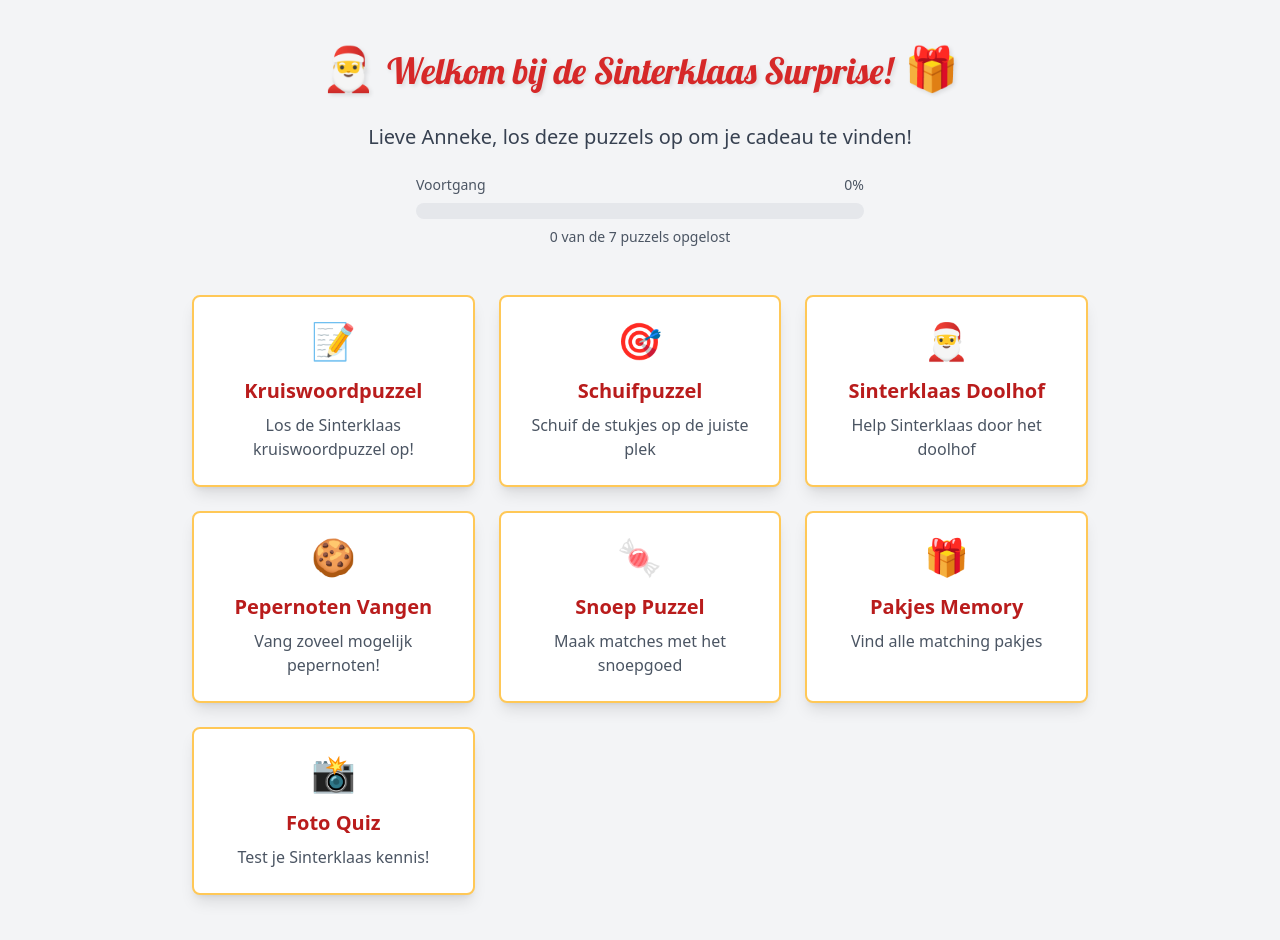
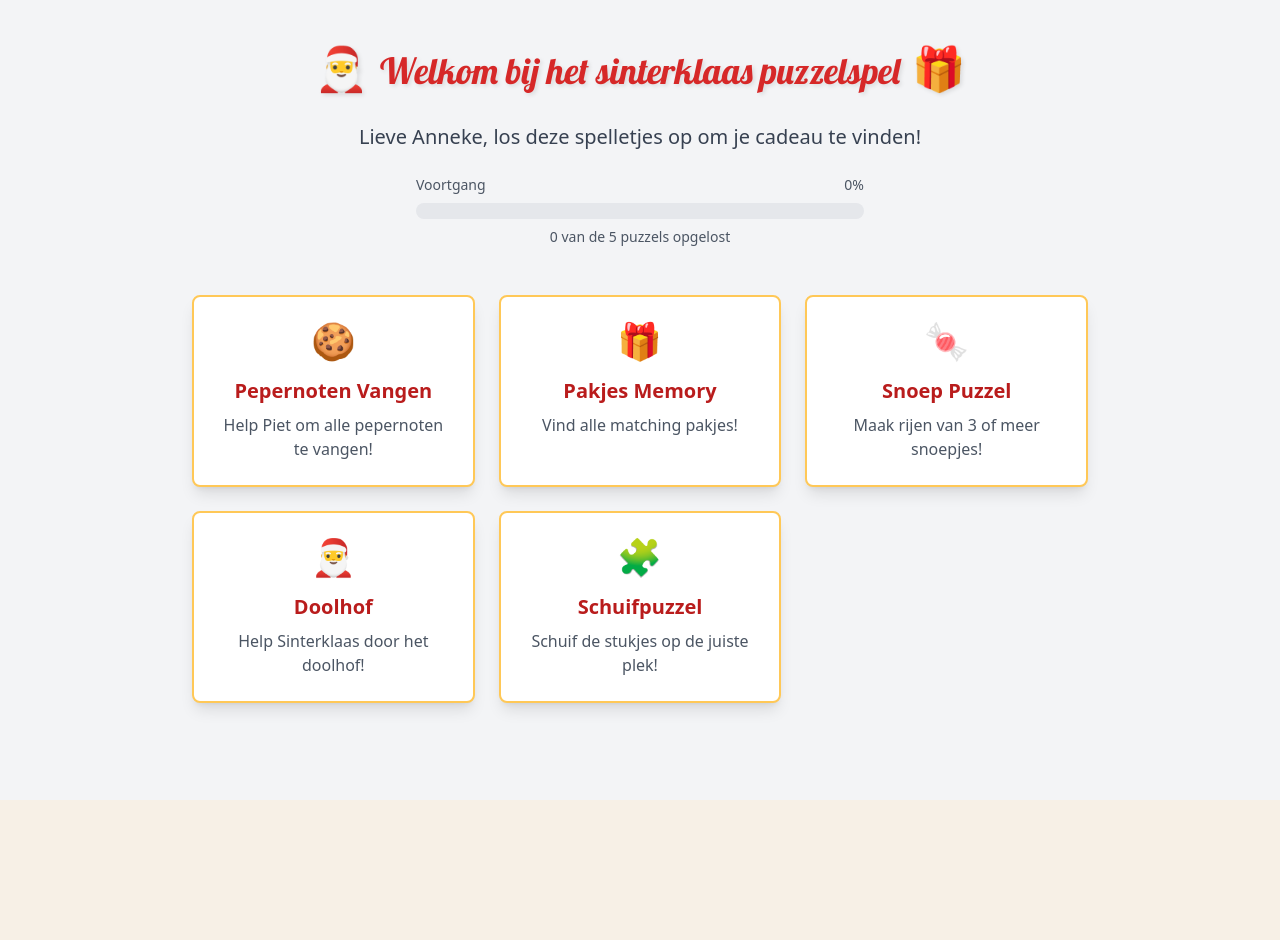
Before and after one commit to klaaseb/sinterklaas-surprise, a Vue app: page /#/ in a window 1280 px wide. Shown: the top 940 px of the page. After the commit the page ends 800 px from the top, so only its background shows below. Built offline with nearby package versions, Linux system fonts and the light colour scheme.

Commit message:
last changes

```diff
--- a/package.json
+++ b/package.json
@@ -11,6 +11,7 @@
   },
   "dependencies": {
     "@vueuse/gesture": "^2.0.0",
+    "canvas-confetti": "^1.9.3",
     "pinia": "^2.2.8",
     "tailwindcss": "^3.4.16",
     "vue": "^3.5.13",
@@ -18,6 +19,7 @@
     "vuedraggable": "^4.1.0"
   },
   "devDependencies": {
+    "@types/canvas-confetti": "^1.6.4",
     "@vitejs/plugin-vue": "^5.2.1",
     "autoprefixer": "^10.4.20",
     "gh-pages": "^6.2.0",
--- a/src/components/CatchGame/CatchGame.vue
+++ b/src/components/CatchGame/CatchGame.vue
@@ -31,7 +31,10 @@ const moveBag = (e: MouseEvent | Touch) => {
 
 const handleTouch = (e: TouchEvent) => {
   e.preventDefault()
-  moveBag(e.touches[0])
+  const rect = (e.target as HTMLElement).getBoundingClientRect()
+  const touch = e.touches[0]
+  const x = Math.max(bagWidth/2, Math.min(touch.clientX - rect.left, gameWidth - bagWidth/2))
+  bagPosition.value = x
 }
 
 // Voeg nieuwe pepernoot toe
@@ -100,8 +103,8 @@ onUnmounted(() => {
       class="relative bg-blue-100 rounded-lg overflow-hidden cursor-none"
       :style="{ width: `${gameWidth}px`, height: `${gameHeight}px` }"
       @mousemove="moveBag"
-      @touchmove="handleTouch"
-      @touchstart="handleTouch"
+      @touchmove.prevent="handleTouch"
+      @touchstart.prevent="handleTouch"
     >
       <!-- Vallende pepernoten -->
       <div
@@ -120,7 +123,7 @@ onUnmounted(() => {
 
       <!-- Sinterklaas zak -->
       <div
-        class="absolute bottom-0 text-5xl"
+        class="absolute bottom-0 text-5xl pointer-events-none"
         :style="{
           left: `${bagPosition - bagWidth/2}px`,
           width: `${bagWidth}px`,
--- a/src/components/MazePuzzle/MazeGrid.vue
+++ b/src/components/MazePuzzle/MazeGrid.vue
@@ -113,14 +113,11 @@ onUnmounted(() => {
 </script>
 
 <template>
-  <div
-    class="flex flex-col items-center gap-4"
-    @touchstart="handleTouchStart"
-    @touchend="handleTouchEnd"
-  >
+  <div class="flex items-start gap-8">
+    <div class="flex flex-col items-center gap-4">
       <div class="text-center mb-4">
         <p>Help Sinterklaas het pakje te vinden!</p>
-      <p class="text-sm text-gray-600">Gebruik de pijltjestoetsen of swipe om te bewegen</p>
+        <p class="text-sm text-gray-600">Gebruik de pijltjestoetsen of de knoppen om te bewegen</p>
       </div>
 
       <div class="grid gap-1 p-4 bg-gray-100 rounded-lg">
@@ -147,35 +144,38 @@ onUnmounted(() => {
           </div>
         </div>
       </div>
+    </div>
 
-    <!-- Mobile controls -->
-    <div class="md:hidden grid grid-cols-3 gap-2 mt-4">
+    <!-- Extra grote controls met voldoende ruimte -->
+    <div class="w-48 flex flex-col items-center gap-4 self-center">
       <button
-        class="p-4 bg-gray-200 rounded"
+        class="w-16 h-16 bg-gray-200 rounded hover:bg-gray-300 flex items-center justify-center text-2xl"
+        @click="movePlayer(0, -1)"
+      >
+        ⬆️
+      </button>
+
+      <div class="flex gap-4">
+        <button
+          class="w-16 h-16 bg-gray-200 rounded hover:bg-gray-300 flex items-center justify-center text-2xl"
           @click="movePlayer(-1, 0)"
         >
           ⬅️
         </button>
-      <div class="grid grid-rows-2 gap-2">
         <button
-          class="p-4 bg-gray-200 rounded"
-          @click="movePlayer(0, -1)"
+          class="w-16 h-16 bg-gray-200 rounded hover:bg-gray-300 flex items-center justify-center text-2xl"
+          @click="movePlayer(1, 0)"
         >
-          ⬆️
+          ➡️
         </button>
+      </div>
+
       <button
-          class="p-4 bg-gray-200 rounded"
+        class="w-16 h-16 bg-gray-200 rounded hover:bg-gray-300 flex items-center justify-center text-2xl"
         @click="movePlayer(0, 1)"
       >
         ⬇️
       </button>
     </div>
-      <button
-        class="p-4 bg-gray-200 rounded"
-        @click="movePlayer(1, 0)"
-      >
-        ➡️
-      </button>
-    </div>
   </div>
 </template>
--- a/src/router/index.ts
+++ b/src/router/index.ts
@@ -1,11 +1,12 @@
 import { createRouter, createWebHashHistory } from 'vue-router'
 import HomeView from '../views/HomeView.vue'
-import CrosswordView from '../views/CrosswordView.vue'
 import SlidingView from '../views/SlidingView.vue'
 import MazeView from '../views/MazeView.vue'
 import CatchView from '../views/CatchView.vue'
 import CandyView from '../views/CandyView.vue'
 import MemoryView from '../views/MemoryView.vue'
+import VictoryView from '../views/VictoryView.vue'
+import { useGameStore } from '../stores/game'
 
 const router = createRouter({
   history: createWebHashHistory(),
@@ -16,9 +17,24 @@ const router = createRouter({
       component: HomeView
     },
     {
-      path: '/crossword',
-      name: 'crossword',
-      component: CrosswordView
+      path: '/catch',
+      name: 'catch',
+      component: CatchView
+    },
+    {
+      path: '/memory',
+      name: 'memory',
+      component: MemoryView
+    },
+    {
+      path: '/candy',
+      name: 'candy',
+      component: CandyView
+    },
+    {
+      path: '/maze',
+      name: 'maze',
+      component: MazeView
     },
     {
       path: '/sliding',
@@ -26,24 +42,20 @@ const router = createRouter({
       component: SlidingView
     },
     {
-      path: '/maze',
-      name: 'maze',
-      component: MazeView
-    },
-    {
-      path: '/catch',
-      name: 'catch',
-      component: CatchView
-    },
-    {
-      path: '/candy',
-      name: 'candy',
-      component: CandyView
-    },
-    {
-      path: '/memory',
-      name: 'memory',
-      component: MemoryView
+      path: '/victory',
+      name: 'victory',
+      component: VictoryView,
+      beforeEnter: (to, from, next) => {
+        const gameStore = useGameStore()
+        const allGames = ['catch', 'memory', 'candy', 'maze', 'sliding']
+        const allCompleted = allGames.every(game => gameStore.isPuzzleCompleted(game))
+
+        if (allCompleted) {
+          next()
+        } else {
+          next('/')
+        }
+      }
     }
   ]
 })
--- a/src/stores/game.ts
+++ b/src/stores/game.ts
@@ -18,7 +18,7 @@ export const useGameStore = defineStore('game', {
 
     totalProgress: (state) => {
       // Update naar 7 totale puzzels
-      return (state.completedPuzzles.length / 7) * 100
+      return (state.completedPuzzles.length / 5) * 100
     }
   },
 
--- a/src/views/HomeView.vue
+++ b/src/views/HomeView.vue
@@ -1,63 +1,60 @@
 <script setup lang="ts">
+import { computed, watchEffect } from 'vue'
+import { useRouter } from 'vue-router'
 import { useGameStore } from '../stores/game'
-import { computed } from 'vue'
 
+const router = useRouter()
 const gameStore = useGameStore()
 
 const games = [
   {
-    id: 'crossword',
-    route: '/crossword',
-    title: 'Kruiswoordpuzzel',
-    icon: '📝',
-    description: 'Los de Sinterklaas kruiswoordpuzzel op!'
+    id: 'catch',
+    title: 'Pepernoten Vangen',
+    description: 'Help Piet om alle pepernoten te vangen!',
+    icon: '🍪',
+    route: '/catch'
+  },
+  {
+    id: 'memory',
+    title: 'Pakjes Memory',
+    description: 'Vind alle matching pakjes!',
+    icon: '🎁',
+    route: '/memory'
+  },
+  {
+    id: 'candy',
+    title: 'Snoep Puzzel',
+    description: 'Maak rijen van 3 of meer snoepjes!',
+    icon: '🍬',
+    route: '/candy'
+  },
+  {
+    id: 'maze',
+    title: 'Doolhof',
+    description: 'Help Sinterklaas door het doolhof!',
+    icon: '🎅',
+    route: '/maze'
   },
   {
     id: 'sliding',
-    route: '/sliding',
     title: 'Schuifpuzzel',
-    icon: '🎯',
-    description: 'Schuif de stukjes op de juiste plek'
-  },
-  {
-    id: 'maze',
-    route: '/maze',
-    title: 'Sinterklaas Doolhof',
-    icon: '🎅',
-    description: 'Help Sinterklaas door het doolhof'
-  },
-  {
-    id: 'catch',
-    route: '/catch',
-    title: 'Pepernoten Vangen',
-    icon: '🍪',
-    description: 'Vang zoveel mogelijk pepernoten!'
-  },
-  {
-    id: 'candy',
-    route: '/candy',
-    title: 'Snoep Puzzel',
-    icon: '🍬',
-    description: 'Maak matches met het snoepgoed'
-  },
-  {
-    id: 'memory',
-    route: '/memory',
-    title: 'Pakjes Memory',
-    icon: '🎁',
-    description: 'Vind alle matching pakjes'
-  },
-  {
-    id: 'quiz',
-    route: '/quiz',
-    title: 'Foto Quiz',
-    icon: '📸',
-    description: 'Test je Sinterklaas kennis!'
+    description: 'Schuif de stukjes op de juiste plek!',
+    icon: '🧩',
+    route: '/sliding'
   }
 ]
 
 const progress = computed(() => {
   return Math.round((gameStore.completedPuzzles.length / games.length) * 100)
+})
+
+// Check direct en reageer op veranderingen in completedPuzzles
+watchEffect(() => {
+  const allGamesCompleted = games.every(game => gameStore.isPuzzleCompleted(game.id))
+  if (allGamesCompleted) {
+    console.log('Alle spellen voltooid, navigeren naar victory pagina')
+    router.push('/victory')
+  }
 })
 
 const isPuzzleCompleted = (puzzleId: string) => {
@@ -70,12 +67,12 @@ const isPuzzleCompleted = (puzzleId: string) => {
     <div class="max-w-4xl mx-auto">
       <h1 class="text-4xl mb-8">
         <span class="festive-icon">🎅</span>
-        Welkom bij de Sinterklaas Surprise!
+            Welkom bij het sinterklaas puzzelspel
         <span class="festive-icon">🎁</span>
       </h1>
 
       <p class="text-xl mb-6 text-gray-700">
-        Lieve Anneke, los deze puzzels op om je cadeau te vinden!
+        Lieve Anneke, los deze spelletjes op om je cadeau te vinden!
       </p>
 
       <!-- Voortgangsbalk -->
--- /dev/null
+++ b/src/views/VictoryView.vue
@@ -0,0 +1,71 @@
+<script setup lang="ts">
+import { onMounted, ref } from 'vue'
+import confetti from 'canvas-confetti'
+
+const showMessage = ref(false)
+
+onMounted(() => {
+  // Start confetti
+  const duration = 3 * 1000
+  const end = Date.now() + duration
+
+  const colors = ['#ff0000', '#00ff00', '#0000ff', '#ffff00', '#ff00ff']
+
+  ;(function frame() {
+    confetti({
+      particleCount: 5,
+      angle: 60,
+      spread: 55,
+      origin: { x: 0 },
+      colors: colors
+    })
+
+    confetti({
+      particleCount: 5,
+      angle: 120,
+      spread: 55,
+      origin: { x: 1 },
+      colors: colors
+    })
+
+    if (Date.now() < end) {
+      requestAnimationFrame(frame)
+    } else {
+      // Toon bericht na confetti
+      setTimeout(() => {
+        showMessage.value = true
+      }, 500)
+    }
+  }())
+})
+</script>
+
+<template>
+  <div class="min-h-screen flex items-center justify-center bg-sinterklaas-cream">
+    <div
+      v-if="showMessage"
+      class="text-center p-8 bg-white rounded-lg shadow-xl transform animate-fade-in"
+    >
+      <h1 class="text-3xl font-bold mb-6 text-red-600">
+        🎉 Gefeliciteerd! 🎉
+      </h1>
+      <p class="text-xl mb-4">
+        Je hebt alle spelletjes voltooid!
+      </p>
+      <p class="text-2xl font-bold text-green-600 mt-8">
+        Het cadeautje ligt onder het bed van Klaas en Jo
+      </p>
+    </div>
+  </div>
+</template>
+
+<style scoped>
+@keyframes fadeIn {
+  from { opacity: 0; transform: translateY(20px); }
+  to { opacity: 1; transform: translateY(0); }
+}
+
+.animate-fade-in {
+  animation: fadeIn 1s ease-out forwards;
+}
+</style>
```
Also changed, not shown: src/assets/images/scratch-game/surprise.jpg (added), 1 other file (tests, documents, lock files or other folders). Lines whose indentation alone changed are shown as unchanged.
